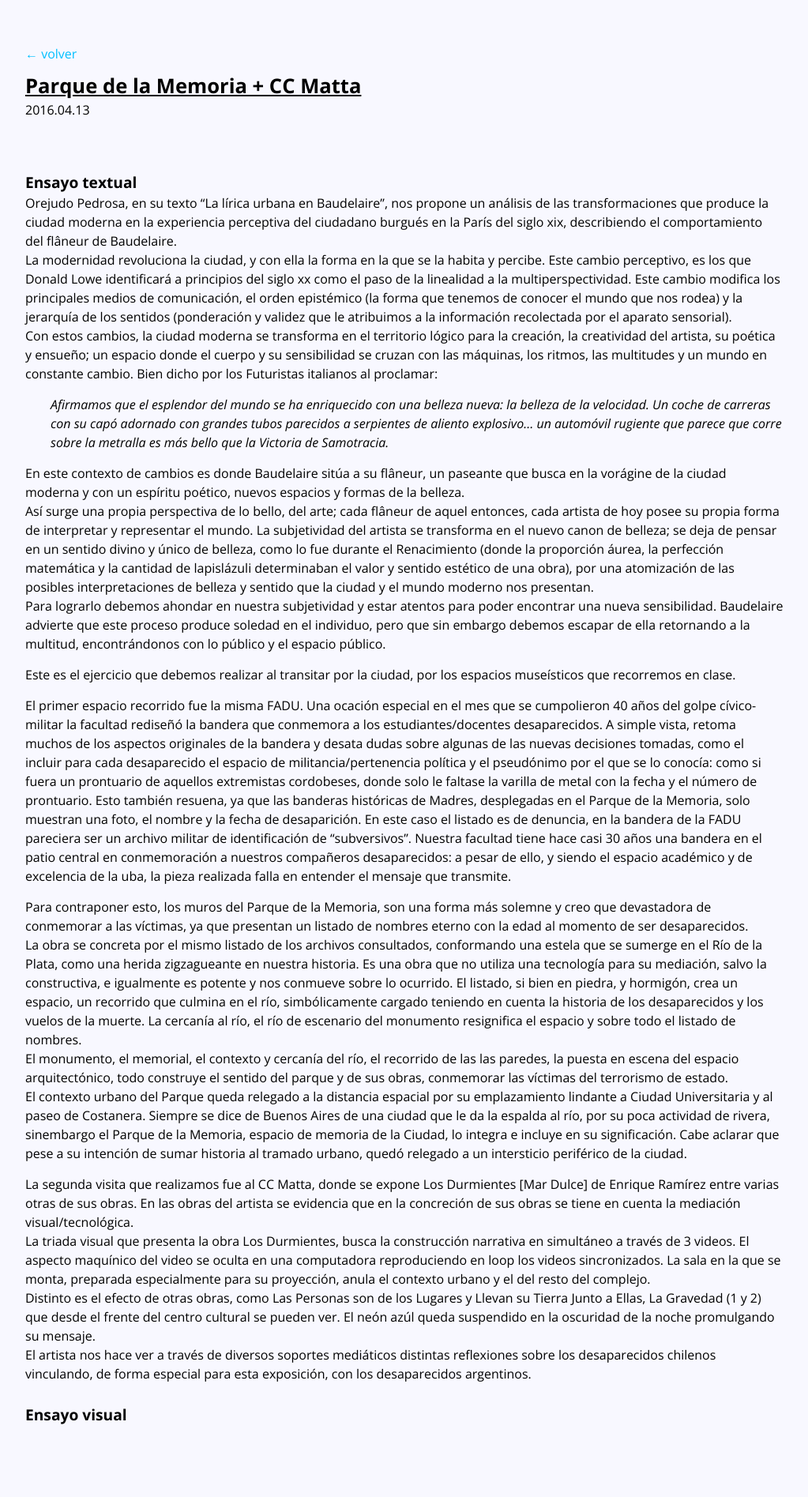
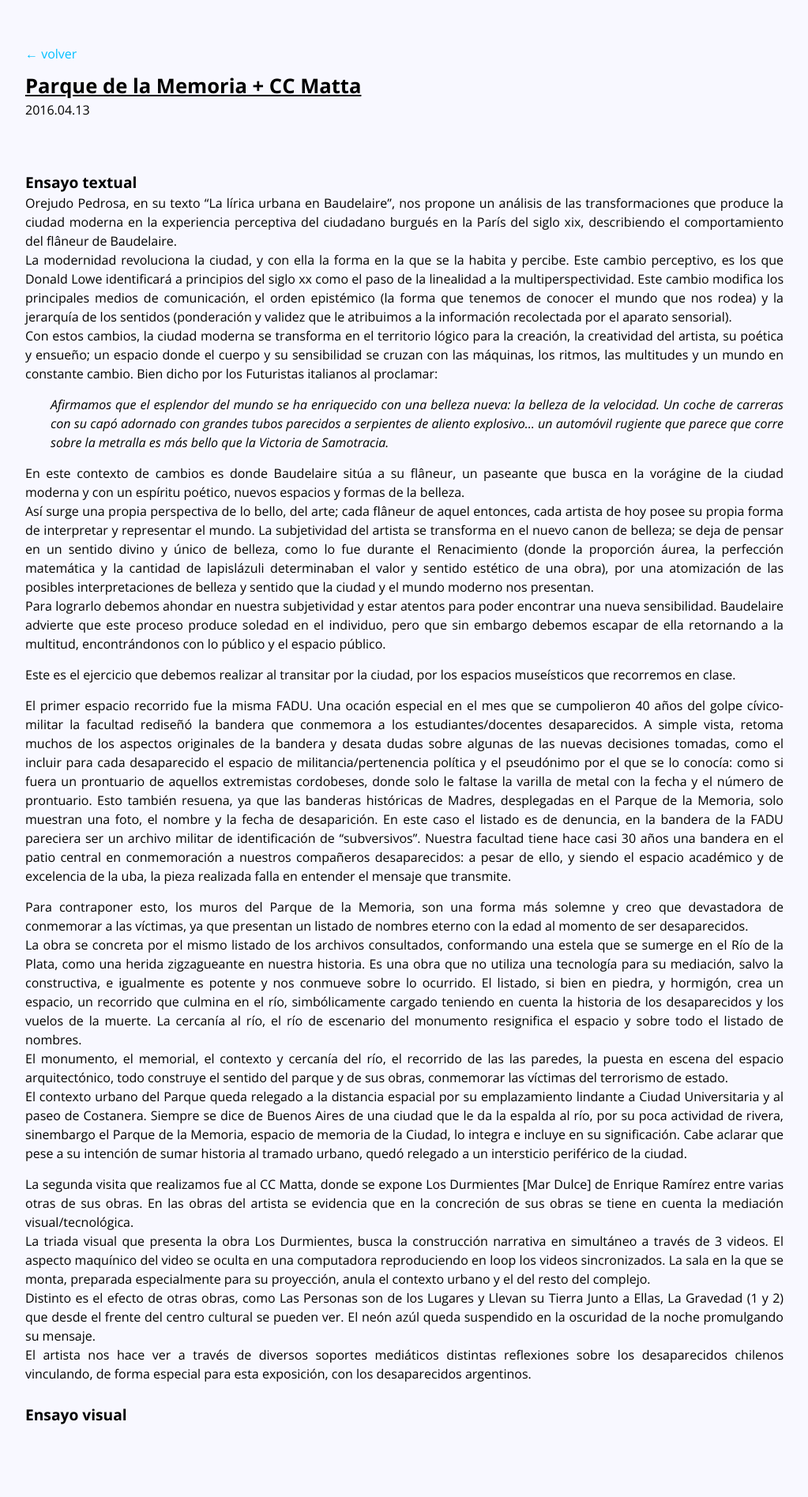
Before and after one commit to tasken/sitio.audiovisual, a Jekyll site: the page built from _posts/2016-04-13-TP1.md, in a window 1280 px wide. Shown: the whole page at 79% size, without its empty margins (128-1151 px from the left). Built offline with Jekyll 4.4.1, drawn with Linux system fonts in a browser that asks for light colours.

Commit message:
intento justificado

```diff
--- a/_layouts/default.html
+++ b/_layouts/default.html
@@ -20,6 +20,8 @@
 
     <link href='//fonts.googleapis.com/css?family=Open+Sans:400,400italic,700,700italic' rel='stylesheet' type='text/css'>
     <link rel="stylesheet" type="text/css" href="{{ site.baseurl }}/assets/css/main.css">
+    <script src="//ajax.googleapis.com/ajax/libs/jquery/2.2.2/jquery.min.js"></script>
+    <script src="//cdn.jsdelivr.net/jquery.balancetext/1.6.0/jquery.balancetext.min.js"></script>
 
 		<script>
 			(function(i,s,o,g,r,a,m){i['GoogleAnalyticsObject']=r;i[r]=i[r]||function(){
--- a/assets/css/main.scss
+++ b/assets/css/main.scss
@@ -115,6 +115,8 @@ ul {
             font-size: 1em;
             line-height: 150%;
             margin-bottom: 15px;
+            text-align: justify;
+            text-wrap: balanced;
         }
         a {
             text-decoration: underline;
```
